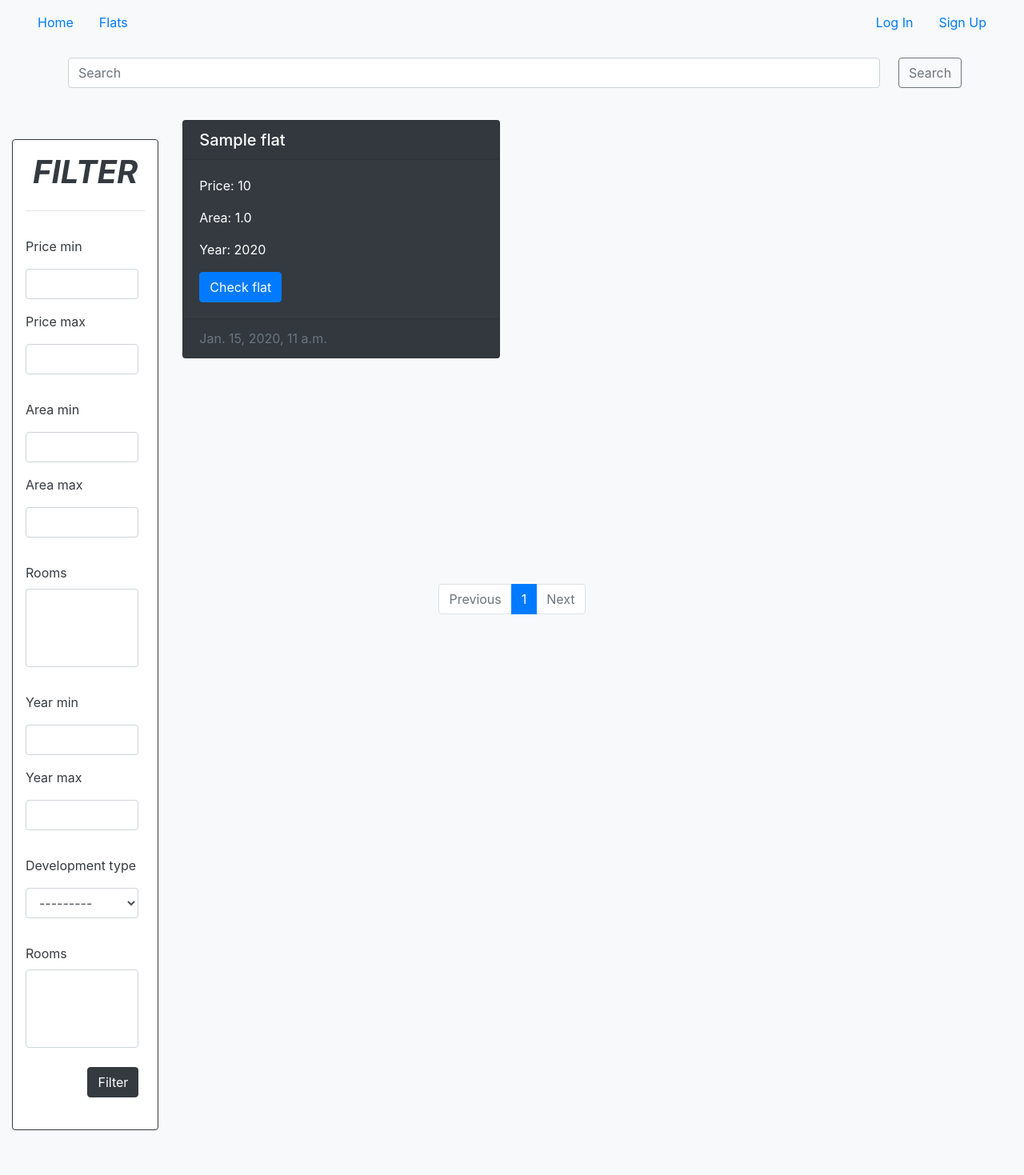
After one commit to Spikey21/Flat-Rental, a Django app: page /flats/ in a window 1280 px wide. The commit adds this page. Shown: the whole page at 80% size. Run offline with Django 4.2, Linux system fonts and the light colour scheme; tables that the repository leaves empty hold one stand-in row (values such as "Sample post"); lists and menus that the app fills with data are empty; some libraries are stand-ins or nearby versions.

Commit message:
add list flats and detail flats views

```diff
--- /dev/null
+++ b/rent_flat/flat/templates/flat.html
@@ -0,0 +1,213 @@
+{% extends 'base.html' %}
+
+{% block title %}
+Reports
+{% endblock title %}
+
+{% block content %}
+
+<div class="container">
+    <form method="GET" action="{% url 'flats' %}">
+        <div class="form-group row my-3">
+            <div class="col-sm-11 mr-sm-2">
+                <input class="form-control" type="search" placeholder="Search" name="search">
+            </div>
+            <button class="btn btn-outline-secondary" type="submit" value="Search">Search</button>
+        </div>
+    </form>
+</div>
+
+<div class="container-fluid">
+    <div class="row">
+        <div class="col-md-2 my-4">
+            <div class="p-3 my-4 mb-2 bg-white text-dark rounded border border-dark">
+                <h1 class="text-center">
+                    <p class="text-uppercase font-weight-bold font-italic">Filter</p>
+                </h1>
+                <hr class="my-4">
+                <form method="get">
+                    <div class="form-group my-4 mr-sm-2">
+                        <label class="my-2" for="inputPrice">Price min</label>
+                        <input type="number"  id="inputPrice" class="form-control my-2" name="price_min">
+                        <label class="my-2" for="inputPrice2">Price max</label>
+                        <input type="number" id="inputPrice2" class="form-control my-2" name="price_max">
+                    </div>
+                    <div class="form-group my-4 mr-sm-2">
+                        <label class="my-2" for="inputArea">Area min</label>
+                        <input type="number" id="inputArea" class="form-control my-2" name="area_min">
+                        <label class="my-2" for="inputArea2">Area max</label>
+                        <input type="number" id="inputArea2" class="form-control my-2" name="area_max">
+                    </div>
+                    <div class="form-group my-4 mr-sm-2">
+                        <label class="my-2" for="inputRooms">Rooms</label>
+                        <select multiple class="form-control" id="inputRooms" name="rooms">
+                            {% for value,text in filter.form.rooms.field.choices  %}
+                            <option value="{{ value }}">{{ text }}</option>
+                            {% endfor %}
+                        </select>
+                    </div>
+                    <div class="form-group my-4 mr-sm-2">
+                        <label class="my-2" for="inputYear">Year min</label>
+                        <input type="number" id="inputYear" class="form-control my-2" name="year_min">
+                        <label class="my-2" for="inputYear2">Year max</label>
+                        <input type="number" id="inputYear2" class="form-control my-2" name="year_max">
+                    </div>
+                    <div class="form-group my-4 mr-sm-2">
+                        <label class="my-2" for="inputDevelopment">Development type</label>
+                        <select id="inputDevelopment" class="form-control my-2" name="development_type">
+                            {% for value,text in filter.form.development_type.field.choices  %}
+                            <option value="{{ value }}">{{ text }}</option>
+                            {% endfor %}
+                        </select>
+                    </div>
+                    <div class="form-group my-4 mr-sm-2">
+                        <label class="my-2" for="inputEquipment">Rooms</label>
+                        <select multiple class="form-control" id="inputEquipment" name="equipment">
+                            {% for value,text in filter.form.equipment.field.choices  %}
+                            <option value="{{ value }}">{{ text }}</option>
+                            {% endfor %}
+                        </select>
+                    </div>
+                    {% csrf_token %}
+                    <div class="form-group my-4 mr-sm-2">
+                        <div class="text-right">
+                            <button type="submit" class="btn btn-dark">Filter</button>
+                        </div>
+                    </div>
+                </form>
+            </div>
+        </div>
+        {% if flats %}
+        <div class="col-sm-8">
+            <div class="row">
+                {% for flat in flats %}
+                <div class="col-sm-6">
+                    <div class="card my-4 bg-dark text-white">
+                        <h5 class="card-header">{{flat.title}}</h5>
+                        <div class="card-body">
+                            <p class="card-text">Price: {{flat.price}}</p>
+                            <p class="card-text">Area: {{flat.area}}</p>
+                            <p class="card-text">Year: {{flat.year}}</p>
+                        <a href="{% url 'detail' flat.id %}" class="btn btn-primary">Check flat</a>
+                        </div>
+                        <div class="card-footer text-muted">
+                            <p class="card-text">{{flat.created_at}}</p>
+                        </div>
+                    </div>
+                </div>
+                {% endfor %}
+            </div>
+        </div>
+        {% else %}
+        <div class="col-sm-8 align-self-center">
+            <div class="row justify-content-center">
+                <div class="badge badge-danger text-wrap" >
+                    <h1 class="text-uppercase font-weight-bold align-center">0 result found</h1>
+                </div>
+            </div>
+        </div>
+        {% endif %}
+    </div>
+</div>
+</div>
+
+
+<div class="fixed-bottom d-flex p-3 justify-content-center">
+    <nav aria-label="...">
+        {% with request.get_full_path as querystring %}
+        <ul class="pagination">
+            {% if page_obj.has_previous %}
+            {% if 'price' in querystring %}
+            {% if 'page' in querystring %}
+            <li class="page-item">
+                <a class="page-link" href="{{ querystring|slice:":-7" }}&page={{ page_obj.previous_page_number }}" tabindex="-1">Previous</a>
+            </li>
+            {% else %}
+            <li class="page-item">
+                <a class="page-link" href="{{ querystring }}&page={{ page_obj.previous_page_number }}" tabindex="-1">Previous</a>
+            </li>
+            {% endif %}
+            {% elif 'search' in querystring %}
+            {% if 'page' in querystring %}
+            <li class="page-item">
+                <a class="page-link" href="{{ querystring|slice:":-7" }}&page={{ page_obj.previous_page_number }}" tabindex="-1">Previous</a>
+            </li>
+            {% else %}
+            <li class="page-item">
+                <a class="page-link" href="{{ querystring }}&page={{ page_obj.previous_page_number }}" tabindex="-1">Previous</a>
+            </li>
+            {% endif %}
+            {% else %}
+            <li class="page-item {% if page_obj.number == page %}active{% endif %}">
+                <a class="page-link" href="?page={{ page_obj.previous_page_number }}">Previous</a>
+            </li>
+            {% endif %}
+            {% else %}
+            <li class="page-item disabled">
+                <a class="page-link" href="#" tabindex="-1">Previous</a>
+            </li>
+            {% endif %}
+            {% for page in page_obj.paginator.page_range %}
+            {% if 'price' in querystring %}
+            {% if 'page' in querystring %}
+            <li class="page-item {% if page_obj.number == page %}active{% endif %}">
+                <a class="page-link" href="{{ querystring|slice:":-7" }}&page={{ page }}">{{ page }}</a>
+            </li>
+            {% else %}
+            <li class="page-item {% if page_obj.number == page %}active{% endif %}">
+                <a class="page-link" href="{{ querystring }}&page={{ page }}">{{ page }}</a>
+            </li>
+            {% endif %}
+            {% elif 'search' in querystring %}
+            {% if 'page' in querystring %}
+            <li class="page-item {% if page_obj.number == page %}active{% endif %}">
+                <a class="page-link" href="{{ querystring|slice:":-7" }}&page={{ page }}">{{ page }}</a>
+            </li>
+            {% else %}
+            <li class="page-item {% if page_obj.number == page %}active{% endif %}">
+                <a class="page-link" href="{{ querystring }}&page={{ page }}">{{ page }}</a>
+            </li>
+            {% endif %}
+            {% else %}
+            <li class="page-item {% if page_obj.number == page %}active{% endif %}">
+                <a class="page-link" href="?page={{ page }}">{{ page }}</a>
+            </li>
+            {% endif %}
+            {% endfor %}
+            {% if page_obj.has_next %}
+            {% if 'price' in querystring %}
+            {% if 'page' in querystring %}
+            <li class="page-item">
+                <a class="page-link" href="{{ querystring|slice:":-7" }}&page={{ page_obj.next_page_number }}">Next</a>
+            </li>
+            {% else %}
+            <li class="page-item">
+                <a class="page-link" href="{{ querystring }}&page={{ page_obj.next_page_number }}">Next</a>
+            </li>
+            {% endif %}
+            {% elif 'search' in querystring %}
+            {% if 'page' in querystring %}
+            <li class="page-item">
+                <a class="page-link" href="{{ querystring|slice:":-7" }}&page={{ page_obj.next_page_number }}">Next</a>
+            </li>
+            {% else %}
+            <li class="page-item">
+                <a class="page-link" href="{{ querystring }}&page={{ page_obj.next_page_number }}">Next</a>
+            </li>
+            {% endif %}
+            {% else %}
+            <li class="page-item {% if page_obj.number == page %}active{% endif %}">
+                <a class="page-link" href="?page={{ page_obj.next_page_number }}">Next</a>
+            </li>
+            {% endif %}
+            {% else %}
+            <li class="page-item disabled">
+                <a class="page-link" href="#">Next</a>
+            </li>
+            {% endif %}
+        </ul>
+        {% endwith %}
+    </nav>
+</div>
+
+{% endblock content %}
--- a/rent_flat/flat/urls.py
+++ b/rent_flat/flat/urls.py
@@ -4,5 +4,7 @@ from . import views
 urlpatterns = [
     path('', views.home, name='home'),
     path('create/', views.FlatCreateView.as_view(), name='create'),
+    path('flats/', views.FlatListView.as_view(), name='flats'),
+    path('flat/<int:pk>/', views.FlatDetailView.as_view(), name='detail'),
     path('chaining/', include('smart_selects.urls')),
 ]
--- a/rent_flat/flat/views.py
+++ b/rent_flat/flat/views.py
@@ -1,10 +1,14 @@
 from django.contrib.auth import get_user_model
 from django.contrib.auth.mixins import LoginRequiredMixin
+from django.db.models import Q
 from django.http import HttpResponseRedirect
 from django.shortcuts import render
 from django.urls import reverse_lazy
+from django.views import generic
 from django.views.generic import CreateView
+from django_filters.views import FilterView
 
+from .filter import FlatFilter
 from .forms import FlatForm, ImageInlineFormSet, LocationInlineFormSet
 from .models import Flat
 
@@ -12,7 +16,6 @@ User = get_user_model()
 
 
 def home(request):
-
     return render(request, 'home.html', )
 
 
@@ -21,7 +24,6 @@ class FlatCreateView(LoginRequiredMixin, CreateView):
     model = Flat
     form_class = FlatForm
     success_url = reverse_lazy("home")
-
 
     def get_context_data(self, **kwargs):
         context = super(FlatCreateView, self).get_context_data(**kwargs)
@@ -45,3 +47,26 @@ class FlatCreateView(LoginRequiredMixin, CreateView):
                 formset_image.instance = self.object
                 formset_image.save()
         return super().form_valid(form)
+
+
+class FlatListView(FilterView):
+    model = Flat
+    template_name = 'flat.html'
+    context_object_name = 'flats'
+    paginate_by = 4
+    filterset_class = FlatFilter
+
+    def get_queryset(self, *args, **kwargs):
+        search = self.request.GET.get('search')
+        queryset = super().get_queryset(**kwargs)
+        if search:
+            queryset = queryset.filter(
+                Q(title__icontains=search) |
+                Q(text__icontains=search)
+            )
+        return queryset
+
+
+class FlatDetailView(generic.DetailView):
+    model = Flat
+    template_name = 'detail.html'
--- a/rent_flat/templates/base.html
+++ b/rent_flat/templates/base.html
@@ -22,9 +22,12 @@
             <li class="nav-item">
                 <a class="nav-link"  href="{% url 'home' %}">Home</a>
             </li>
+            <li class="nav-item">
+                <a class="nav-link"  href="{% url 'flats' %}">Flats</a>
+            </li>
             {% if user.is_authenticated %}
             <li class="nav-item">
-                <a class="nav-link"  href="{% url 'create' %}">Create report</a>
+                <a class="nav-link"  href="{% url 'create' %}">Add flat</a>
             </li>
             {% endif %}
         </ul>
```
Also changed, not shown: rent_flat/flat/filter.py (added, +16 -0 lines), rent_flat/flat/templates/detail.html (added, +68 -0 lines).
